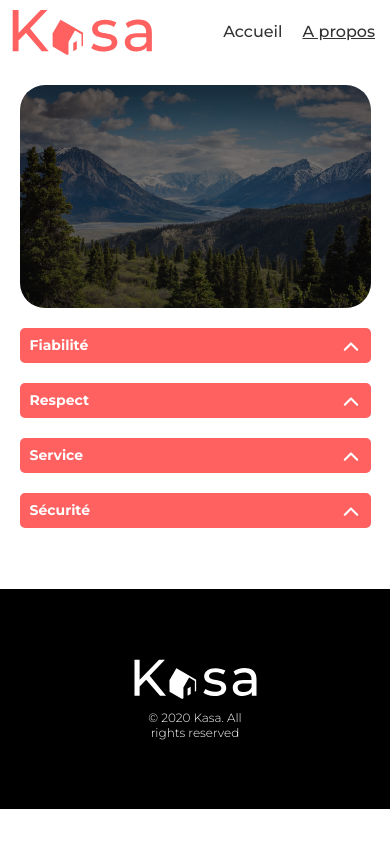
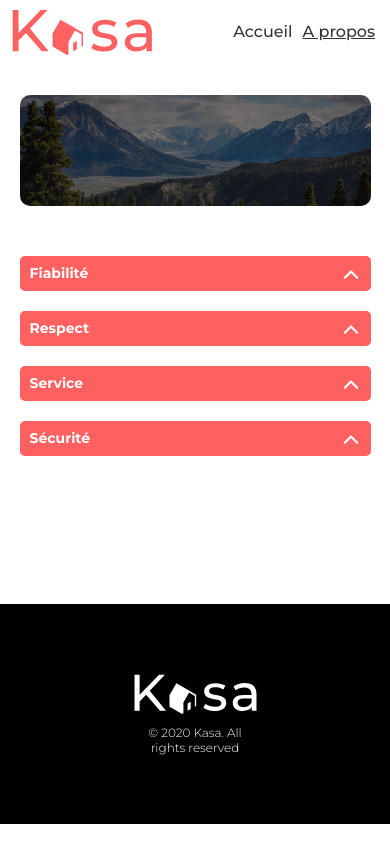
Before and after one commit to enzolp28/Kasa, a React (Vite) app: page /apropos in a window 390 px wide. Built offline with nearby package versions, Linux system fonts and the light colour scheme.

Commit message:
css responsiv 2

```diff
--- a/src/index.scss
+++ b/src/index.scss
@@ -1,5 +1,6 @@
-
-*, ::after, ::before {
+*,
+::after,
+::before {
     box-sizing: border-box;
     margin: 0;
     padding: 0;
@@ -15,6 +16,7 @@ a {
 
 main {
     min-height: calc(100vh - 320px);
+
 }
 
 $color_1: #FF6060;
--- a/src/pages/A-propos/apropos.scss
+++ b/src/pages/A-propos/apropos.scss
@@ -2,6 +2,12 @@
     display: flex;
     flex-direction: column;
     align-items: center;
+
+    .baniere__container {
+        @media (max-width: 425px) {
+            height: 131px;
+        }
+    }
 
     .apropos {
         width: 90%;
@@ -10,26 +16,40 @@
         background-size: cover;
         background-position: center;
         border-radius: 25px;
+
+        @media screen and (max-width: 425px) {
+            height: 111px;
+            border-radius: 10px;
+        }
     }
 
     .container {
         width: 75%;
         margin: auto;
-    }
 
-    @media screen and (max-width: 425px) {
-        .container {
+        @media screen and (max-width: 425px) {
             width: 90%;
             margin: auto;
+            margin-top: 20px;
 
             .menu-container {
                 width: 100%;
                 gap: 10px;
             }
         }
-
-
-
     }
 
+    // @media screen and (max-width: 425px) {
+    //     .container {
+    //         width: 90%;
+    //         margin: auto;
+
+    //         .menu-container {
+    //             width: 100%;
+    //             gap: 10px;
+    //         }
+    //     }
+
+    // }
+
 }
--- a/src/pages/Fiche-logement/composants/carrousel.scss
+++ b/src/pages/Fiche-logement/composants/carrousel.scss
@@ -8,8 +8,14 @@
     @media (max-width: 425px) {
         width: 345px;
         height: 255px;
+    }
 
+    @media screen and (max-width: 320px) {
+        margin-top: 15px;
+        width: 310px;
     }
+
+
 
     .carroussel__image {
         width: 100%;
@@ -18,12 +24,18 @@
         border-radius: 25px;
 
         @media (max-width: 425px) {
-            width: 335px;
+            width: 100%;
             height: 255px;
             border-radius: 10px;
         }
+
+        @media screen and (max-width: 320px) {
+            width: 100%;
+        }
     }
-    .carrousel__arrow-right, .carrousel__arrow-left {
+
+    .carrousel__arrow-right,
+    .carrousel__arrow-left {
         position: absolute;
         top: 50%;
         transform: translateY(-50%);
@@ -48,6 +60,7 @@
 
     .carrousel__arrow-left {
         left: 30px;
+
         @media (max-width: 425px) {
             left: 10px;
         }
@@ -55,6 +68,7 @@
 
     .carrousel__arrow-right {
         right: 30px;
+
         @media (max-width: 425px) {
             right: 10px;
         }
--- a/src/pages/Fiche-logement/ficheLogement.scss
+++ b/src/pages/Fiche-logement/ficheLogement.scss
@@ -141,7 +141,6 @@
                     color: #FF6060;
                 }
 
-
                 img {
                     width: 64px;
                     height: 64px;
@@ -172,11 +171,14 @@
         gap: 20px;
         margin: auto;
 
-        .menu-container {
-            flex: 1;
-        }
+        // .menu-container {
+        //     flex: 1;
+        // }
 
         flex-wrap: wrap;
+
+
+
     }
 
 }
--- a/src/styles/baniere.scss
+++ b/src/styles/baniere.scss
@@ -5,6 +5,10 @@
     align-items: center;
     width: 100%;
     height: 223px;
+
+    @media (max-width: 425px) {
+        height: 111px;
+    }
 
     .baniere {
         display: flex;
@@ -21,6 +25,7 @@
         @media (max-width: 425px) {
             height: 111px;
             border-radius: 10px;
+            box-shadow: none;
         }
 
     }
--- a/src/styles/cart.scss
+++ b/src/styles/cart.scss
@@ -12,6 +12,11 @@
         width: 335px;
         height: 255px;
         box-shadow: none;
+    }
+
+    @media (max-width: 320px) {
+        width: 300px;
+        height: auto;
     }
 
     .cart__image {
--- a/src/styles/footer.scss
+++ b/src/styles/footer.scss
@@ -8,11 +8,13 @@
     align-items: center;
     justify-content: space-around;
 
-    @media (max-width: 425px) {
+    @media (max-width: 450px) {
         height: 220px;
         justify-content: center;
         gap: 10px;
         margin: 0;
+        margin-top: 15px;
+        width: 100%;
     }
 
     img {
--- a/src/styles/menu.scss
+++ b/src/styles/menu.scss
@@ -89,6 +89,11 @@
             }
         }
 
+        @media screen and (max-width: 320px) {
+            min-width: 0;
+
+        }
+
         .menu-content {
             p {
                 font-size: 15px;
--- a/src/styles/nav.scss
+++ b/src/styles/nav.scss
@@ -2,13 +2,14 @@ $color_1: #333;
 $font-family_1: Montserrat;
 
 @import "https://fonts.googleapis.com/css2?family=Montserrat:ital,wght@0,100..900;1,100..900&display=swap";
+
 .nav {
 	display: flex;
 	justify-content: space-between;
 	align-items: center;
 	padding: 30px 60px;
 
-	@media (max-width: 700px) {
+	@media (max-width: 430px) {
 		padding: 10px;
 	}
 }
@@ -21,11 +22,13 @@ $font-family_1: Montserrat;
 		width: 145px;
 		height: 45px;
 	}
+
 	img {
 		width: 100%;
 		height: 100%;
 	}
 }
+
 .nav__links {
 	ul {
 		display: flex;
@@ -40,18 +43,25 @@ $font-family_1: Montserrat;
 			gap: 15px;
 			font-size: 16px;
 		}
+
+		@media (max-width: 430px) {
+			gap: 5px;
+		}
+
 		li {
 			a {
 				font-family: $font-family_1;
 				margin-right: 20px;
 				text-decoration: none;
 				color: $color_1;
+
 				&:hover {
 					text-decoration: underline;
 				}
-                &.active {
-                    text-decoration: underline;
-                }
+
+				&.active {
+					text-decoration: underline;
+				}
 
 				@media (max-width: 700px) {
 					margin-right: 5px;
```
